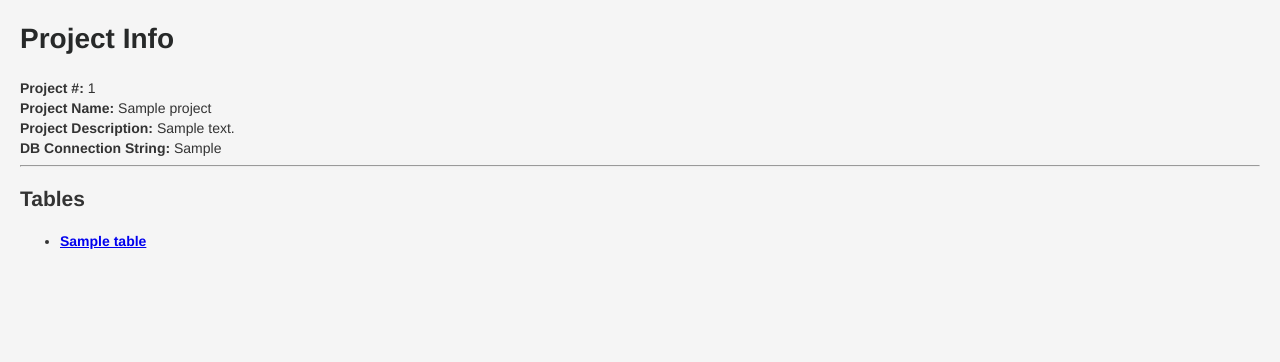
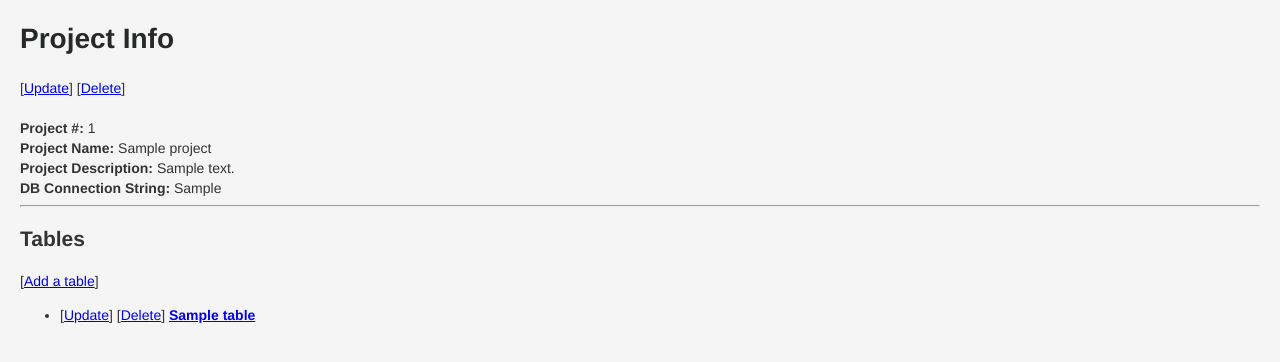
Before and after one commit to leizleho/Cogen, a Flask app: page /projects/1 in a window 1280 px wide. Shown: the part 50-412 px from the top of the page. Run offline with Flask 2, Linux system fonts and the light colour scheme; tables that the repository leaves empty hold one stand-in row (values such as "Sample post"); some libraries are stand-ins or nearby versions.

Commit message:
added links to update and delete routes

```diff
--- a/app/project/templates/project_details.html
+++ b/app/project/templates/project_details.html
@@ -3,14 +3,21 @@
 {% block content %}
   <div>
       <h1>{{body}}</h1>
+      [<a href="/projects/update/{{ project.id }}">Update</a>]
+      [<a href="/projects/del/{{ project.id }}">Delete</a>]<br>
+      <br>
       <b>Project #:</b> {{ project.id }} <br>
       <b>Project Name:</b> {{ project.name }} <br>
       <b>Project Description:</b> {{ project.description }}<br>
       <b>DB Connection String:</b> {{ project.db_uri }}<hr>
+
       <h2>Tables</h2>
+      [<a href="/projects/tables/create">Add a table</a>]<br>
       <ul>
       {% for table in project.tables %}
         <li>
+          [<a href="/projects/tables/update/{{ table.id }}">Update</a>]
+          [<a href="/projects/tables/del/{{ table.id }}">Delete</a>]
           <b><a href="/tables/{{ table.id }}">{{ table.name }}</a></b>
         </li>
       {% endfor %}
```
